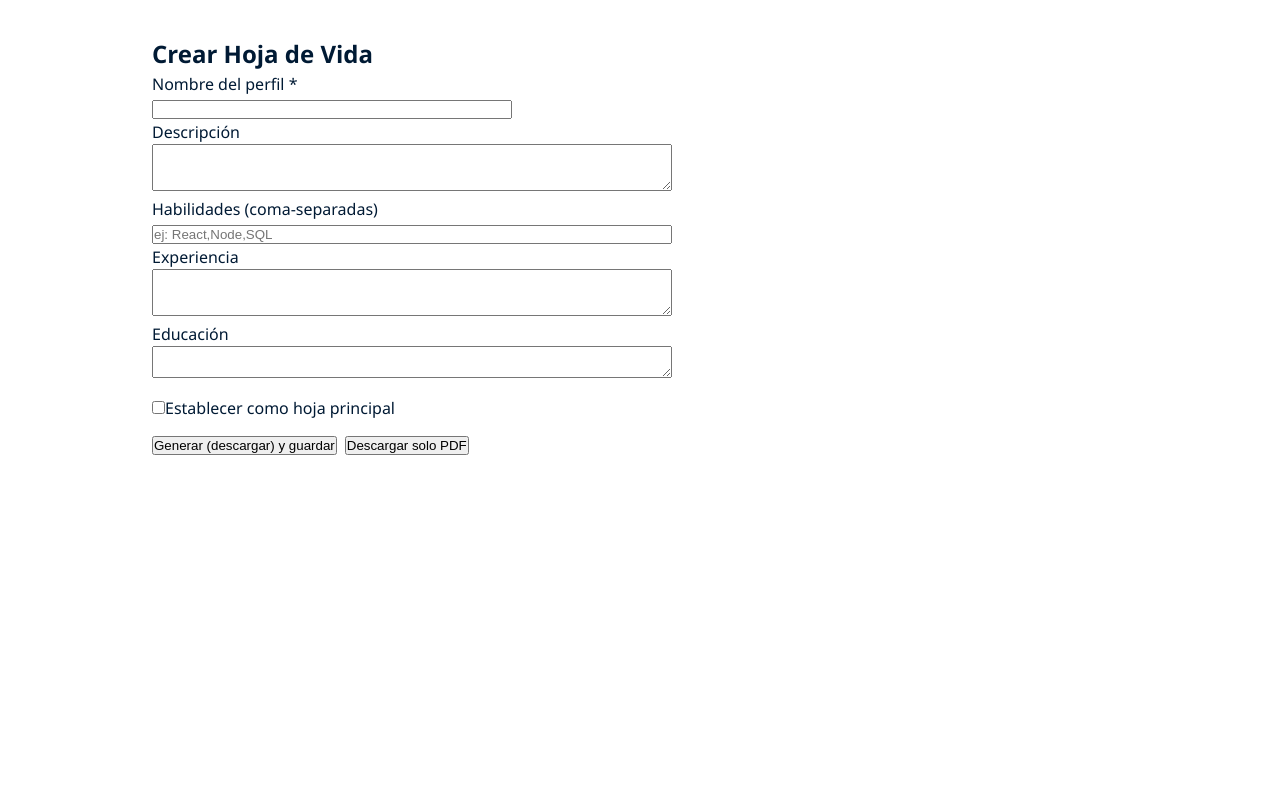
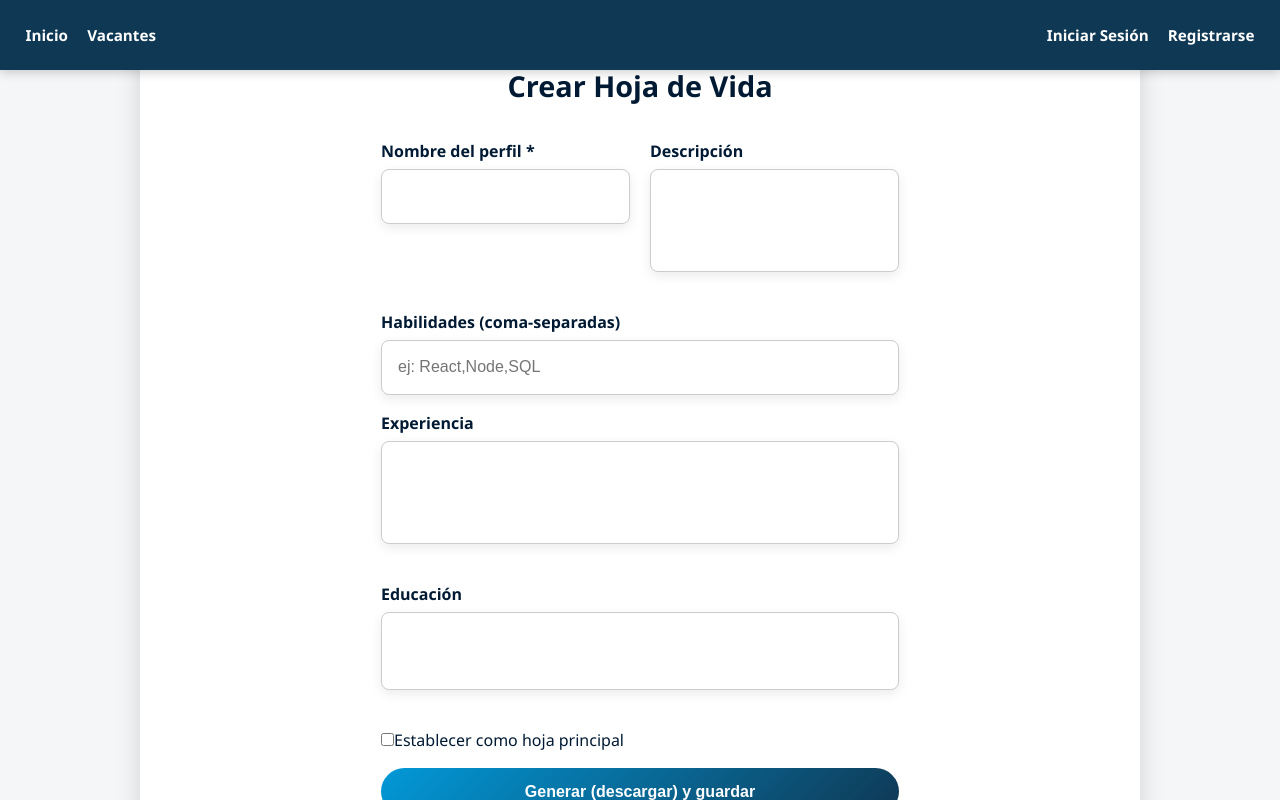
Before and after one commit to Yes-ID33/IngenieriaDeSoftwareGrupo2, a React (Vite) app in the folder client/: page /hojas/crear in a window 1280 px wide. Built offline with nearby package versions, Linux system fonts and the light colour scheme.

Commit message:
Estilos del formulario de hoja de vida

```diff
--- a/client/src/pages/Hojas.jsx
+++ b/client/src/pages/Hojas.jsx
@@ -1,6 +1,10 @@
 import React, { useState } from 'react';
 import { useNavigate } from 'react-router-dom';
 import { jsPDF } from 'jspdf';
+import Header from '../components/header.jsx';
+import "../styles/hoja.css";
+
+
 
 const MAX = {
   NOMBRE_PERFIL: 60,
@@ -164,85 +168,96 @@ const Hojas = () => {
   };
 
    return (
-    <div style={{ maxWidth: 1000, margin: '24px auto', padding: 12 }}>
-      <h2>Crear Hoja de Vida</h2>
+    <div className="Container">
+        <Header />
+      <div className="authContainer">
+
+
 
         <form onSubmit={handleGenerateAndSave}>
+            <h2>Crear Hoja de Vida</h2>
+          <div className="infoBasicaGrid">
             <div>
-          <label>Nombre del perfil *</label><br />
+              <label className="authLabel">Nombre del perfil *</label>
               <input
+                className="authInput"
                 name="nombre_perfil"
                 value={form.nombre_perfil}
                 onChange={handleChange}
                 maxLength={MAX.NOMBRE_PERFIL}
-            style={{ width: 360 }}
                 required
               />
             </div>
 
             <div>
-          <label>Descripción</label><br />
+              <label className="authLabel">Descripción</label>
               <textarea
+                className="authInput"
                 name="descripcion"
                 value={form.descripcion}
                 onChange={handleChange}
                 maxLength={MAX.DESCRIPCION}
                 rows={3}
-            style={{ width: 520 }}
+              />
+            </div>
+          </div>
+
+          <div>
+            <label className="authLabel">Habilidades (coma-separadas)</label>
+            <input
+              className="authInput"
+              name="habilidades"
+              value={form.habilidades}
+              onChange={handleChange}
+              placeholder="ej: React,Node,SQL"
             />
           </div>
 
           <div>
-          <label>Habilidades (coma-separadas)</label><br />
-          <input
-            name="habilidades"
-            value={form.habilidades}
-            onChange={handleChange}
-            placeholder="ej: React,Node,SQL"
-            style={{ width: 520 }}
-          />
-        </div>
-
-        <div>
-          <label>Experiencia</label><br />
+            <label className="authLabel">Experiencia</label>
             <textarea
+              className="authInput"
               name="experiencia"
               value={form.experiencia}
               onChange={handleChange}
               maxLength={MAX.EXPERIENCIA}
               rows={3}
-            style={{ width: 520 }}
             />
           </div>
 
           <div>
-          <label>Educación</label><br />
+            <label className="authLabel">Educación</label>
             <textarea
+              className="authInput"
               name="educacion"
               value={form.educacion}
               onChange={handleChange}
               maxLength={MAX.EDUCACION}
               rows={2}
-            style={{ width: 520 }}
             />
           </div>
 
-        <div style={{ marginTop: 12 }}>
+          <div className="Check">
             <label>
-            <input type="checkbox" name="es_principal" checked={form.es_principal} onChange={handleChange} />
+              <input
+                type="checkbox"
+                name="es_principal"
+                checked={form.es_principal}
+                onChange={handleChange}
+              />
               Establecer como hoja principal
             </label>
           </div>
 
           {error && <p style={{ color: 'red' }}>{error}</p>}
 
-        <div style={{ marginTop: 12 }}>
-          <button type="submit" disabled={loading}>
+          <div>
+            <button className="authButton" type="submit" disabled={loading}>
               {loading ? 'Generando y guardando...' : 'Generar (descargar) y guardar'}
             </button>
             <button
+              className="authButton"
               type="button"
-            style={{ marginLeft: 8 }}
               onClick={() => {
                 try {
                   const blob = generarPdfBlob();
@@ -258,6 +273,7 @@ const Hojas = () => {
           </div>
         </form>
       </div>
+    </div>
   );
 };
 
--- /dev/null
+++ b/client/src/styles/hoja.css
@@ -0,0 +1,115 @@
+:root {
+  --radius: 8px;
+  --shadow: 0 4px 12px rgba(0, 0, 0, 0.08);
+}
+
+body {
+  margin: 0;
+  padding: 0;
+  font-family: 'Segoe UI', sans-serif;
+  background-color: #f4f6f8;
+}
+
+.Container {
+  display: flex;
+  justify-content: center;
+  align-items: flex-start;
+  padding: 2rem;
+}
+
+.authContainer {
+  position: relative;
+  z-index: 2;
+  background-color: white;
+  padding: 2rem;
+  max-width: 1000px;
+  width: 100%;
+  box-sizing: border-box;
+  border-radius: var(--radius);
+  box-shadow: 0 8px 24px rgba(0, 0, 0, 0.15);
+}
+
+
+.authContainer h2 {
+  margin-top: 0;
+  margin-bottom: 2rem;
+  font-size: 1.8rem;
+  font-weight: 700;
+  text-align: center;
+ color: var(--color-text);
+}
+
+.authLabel {
+  font-weight: 600;
+  display: block;
+  margin-bottom: 6px;
+  color: var(--color-text);
+}
+
+.authInput,
+.authContainer textarea {
+  background-color: #fff;
+  border: 1px solid #ccc;
+  padding: 0.9rem 1rem;
+  font-size: 1rem;
+  border-radius: var(--radius);
+  box-shadow: var(--shadow);
+  transition: border-color 0.2s ease, box-shadow 0.2s ease;
+  width: 100%;
+  box-sizing: border-box;
+  line-height: 1.5;
+  color: var(--color-text);
+  resize: none;
+  overflow: auto;
+}
+
+.authInput:focus,
+.authContainer textarea:focus {
+  border-color: var(--color-primary);
+  outline: none;
+  box-shadow: 0 0 6px rgba(2, 153, 216, 0.3);
+}
+
+.infoBasicaGrid {
+  display: grid;
+  grid-template-columns: 1fr 1fr;
+  gap: 20px;
+  margin-bottom: 1rem;
+}
+
+.Check {
+  margin-top: 1rem;
+  display: flex;
+  align-items: center;
+  gap: 8px;
+}
+
+.authButton {
+  display: inline-block;
+  width: 100%;
+  background: linear-gradient(135deg, var(--color-primary), var(--color-primary-dark));
+  color: #fff;
+  padding: 0.9rem;
+  border-radius: 50px;
+  font-weight: 600;
+  font-size: 1rem;
+  margin-top: 1rem;
+  cursor: pointer;
+  transition: transform 0.2s ease, box-shadow 0.2s ease;
+  border: none;
+}
+
+.authButton:hover {
+  transform: scale(1.02);
+  box-shadow: 0 4px 12px rgba(0, 0, 0, 0.15);
+}
+
+.authContainer form > div:not(.infoBasicaGrid):not(.Check):not(:last-child) {
+  margin-bottom: 1rem;
+}
+
+.authContainer p {
+  color: red;
+  font-weight: 500;
+  margin-top: 0.5rem;
+}
```
Lines whose indentation alone changed are shown as unchanged.
